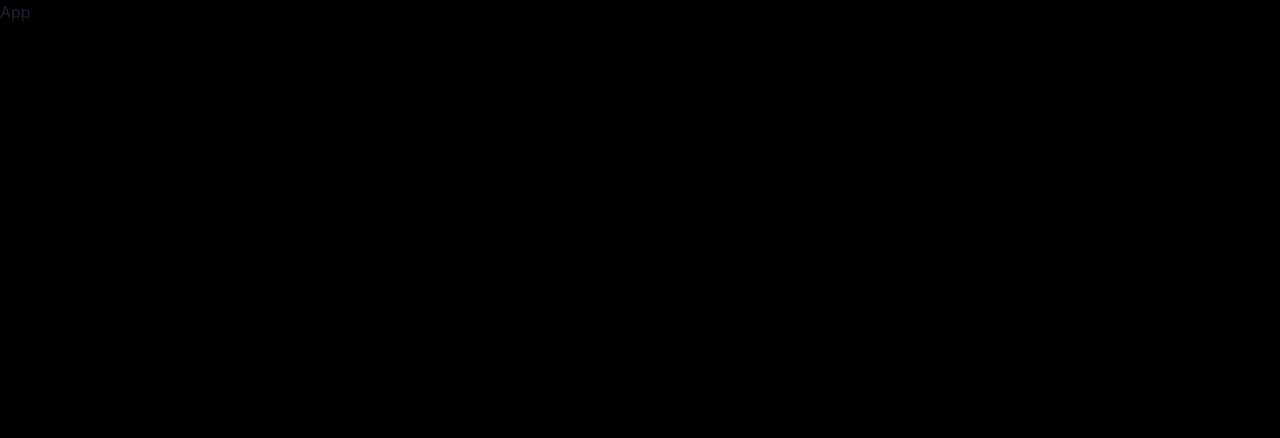
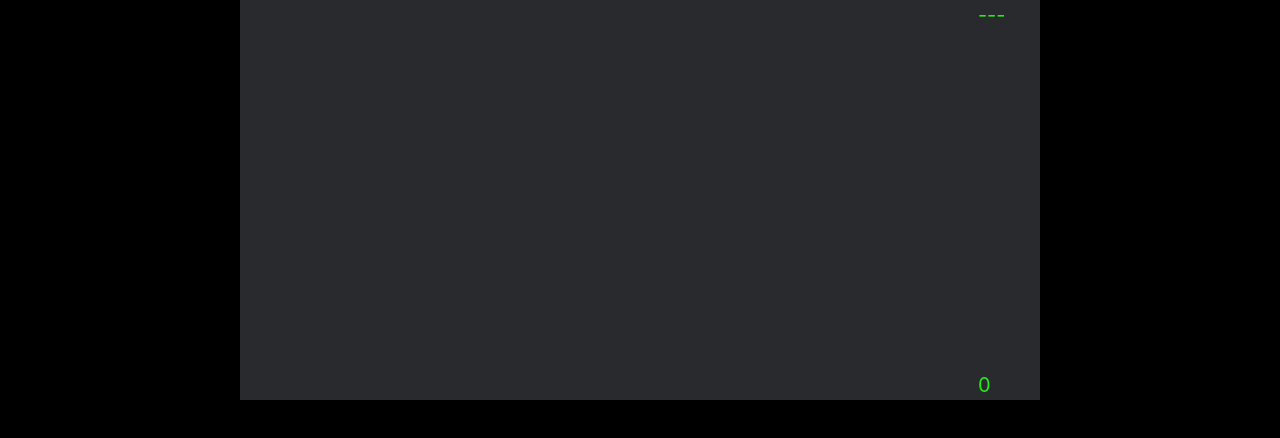
Before and after one commit to carloscmarcelino/numi, a React (Vite) app: page / in a window 1280 px wide. Shown: the top 438 px of the page. Built offline with nearby package versions, Linux system fonts and the light colour scheme.

Commit message:
created the app

```diff
--- a/src/App.tsx
+++ b/src/App.tsx
@@ -1,7 +1,40 @@
-import { Box } from '@chakra-ui/react';
+import { Box, Flex, Grid } from '@chakra-ui/react';
+import { useEffect, useState } from 'react';
+import { Calculator, Result } from './components';
 
 function App() {
-  return <Box>App</Box>;
+  const [value, setValue] = useState<string>('');
+  const [result, setResult] = useState<(number | null)[]>();
+
+  const evaluate = (value: string): number | null => {
+    try {
+      if (value.match(/[a-zA-Z&#$<>{}]/g)) throw new Error();
+
+      return new Function(`return (${value})`)();
+    } catch (error) {
+      return null;
+    }
+  };
+
+  useEffect(() => {
+    const lines = value.split(/\r?\n/).map(evaluate);
+
+    setResult(lines);
+  }, [value]);
+
+  return (
+    <Grid
+      gridTemplateColumns="1.5fr 0.2fr"
+      bg="#282a2d"
+      maxW="800px"
+      h="400px"
+      m="auto"
+    >
+      <Calculator value={value} setValue={setValue} />
+
+      <Result result={result} />
+    </Grid>
+  );
 }
 
 export default App;
--- /dev/null
+++ b/src/components/index.ts
@@ -0,0 +1,2 @@
+export * from './Calculator';
+export * from './Result';
```
